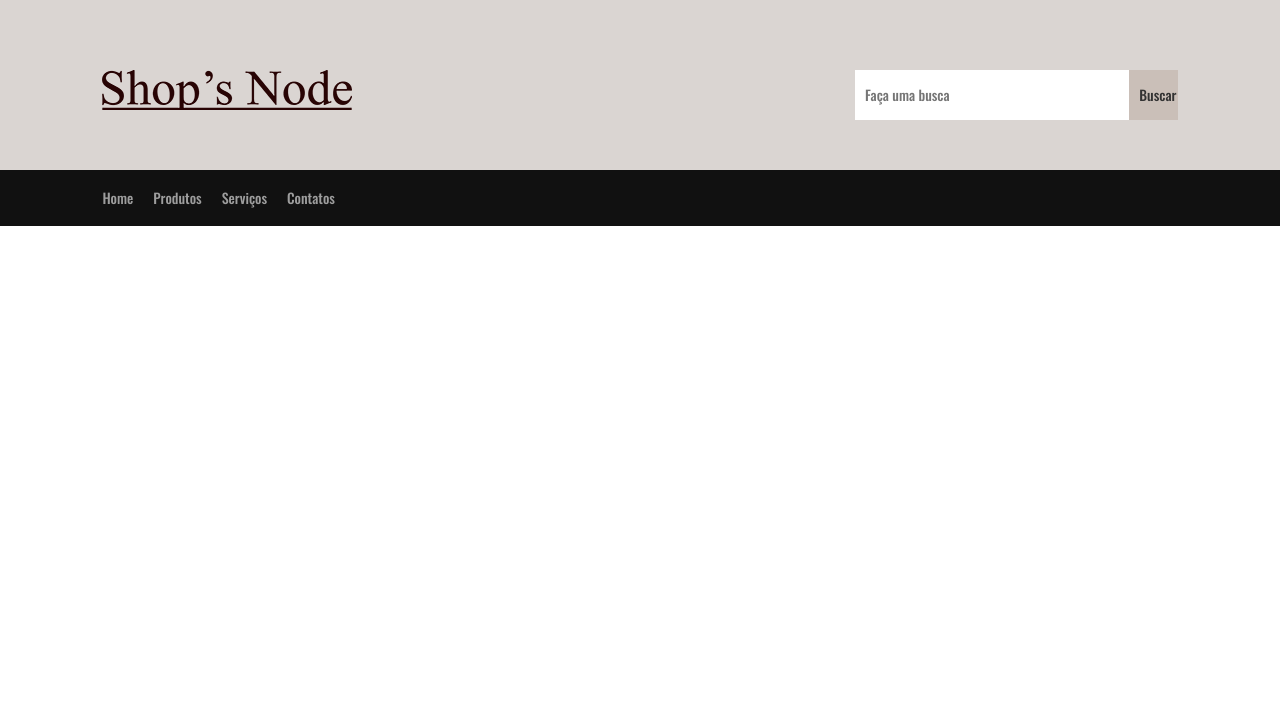
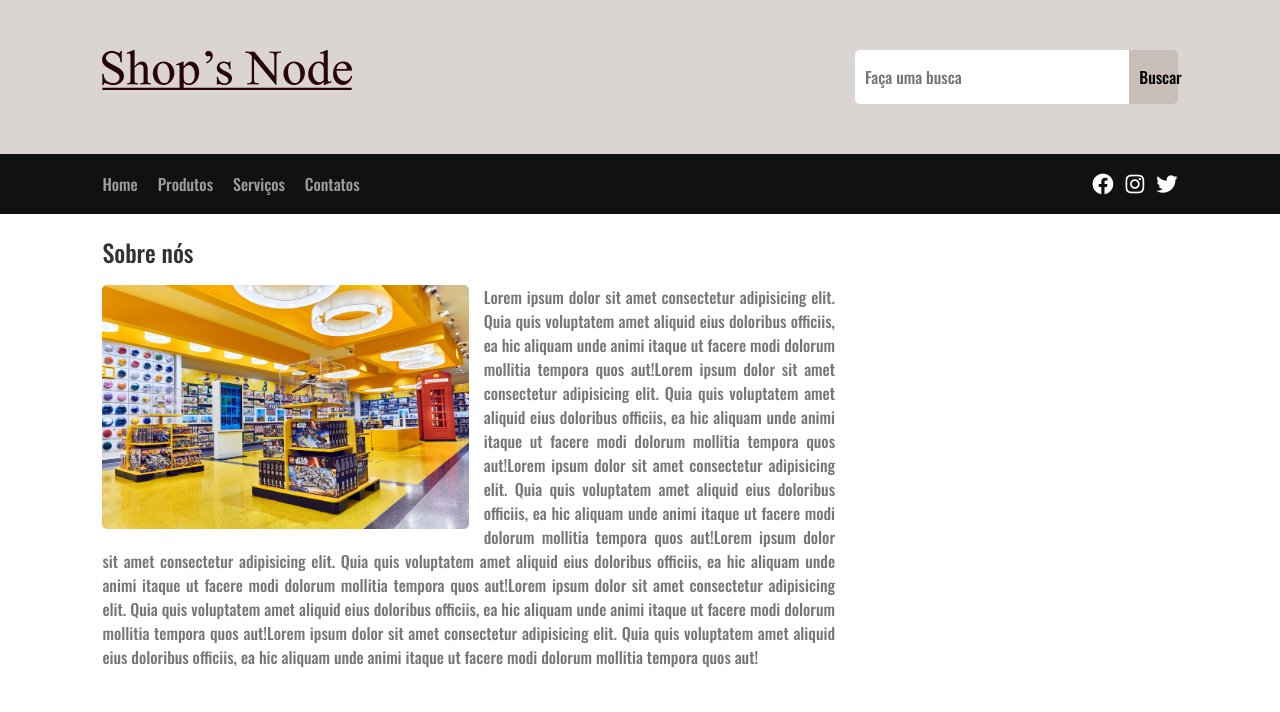
Before and after one commit to Coronel-Marc/Personal-Projects, a plain HTML site: page Sites/shopnodes/index.html in a window 1280 px wide. Drawn offline with nearby package versions, Linux system fonts and the light colour scheme.

Commit message:
Voltando à ativa
Depois de um tempo sem computador, voltei programar dando continuidade no site

```diff
--- a/Sites/shopnodes/css/style.css
+++ b/Sites/shopnodes/css/style.css
@@ -51,6 +51,7 @@ p{
     width: 85%;
     float: left;
     padding: 15px 10px;
+    border-radius: 5px 0 0 5px;
 }
 .cabecalho button{
     width: 15%;
@@ -58,6 +59,7 @@ p{
     padding: 15px 10px;
     background-color: #cabfb8;
     cursor: pointer;
+    border-radius: 0 5px 5px 0;
 }
 
 
@@ -78,4 +80,43 @@ p{
     color: #ffffff;
 }
 
-/*CORPO*/
+/*SOCIAL ICONS*/
+.social-icons{
+    float: right;
+    color: #ffffff;
+}
+.social-icons a{
+    color: #ffffff;
+    float: left;
+    margin-left: 12px;
+}
+.button-facebook:hover{
+    color: #3B5998;}
+.button-instagram:hover{
+    color: #8b0644;}
+.button-twitter:hover{
+    color: #54A4d6;
+}
+/*PRINCIPAL*/
+.principal{
+    width: 100%;
+    float: left;
+    padding: 20px 8%;
+}
+.sobre{
+    width: 70%;
+    float: left;
+    padding: 0 20px 20px 0;
+}
+.sobre h2{
+    margin-bottom: 15px;
+}
+.sobre img{
+    width: 50%;
+    float: left;
+    border-radius:  5px;
+    margin: 0 15px 15px 0;
+}
+.sobre p{
+    text-align: justify;
+}
--- a/Sites/shopnodes/index.html
+++ b/Sites/shopnodes/index.html
@@ -3,9 +3,9 @@
 <head>
     <meta charset="UTF-8">
     <meta name="viewport" content="width=device-width, initial-scale=1.0">
-    <link rel="stylesheet" href="https://maxcdn.bootstrapcdn.com/bootstrap/3.3.7/css/bootstrap.min.css">
+    <link rel="stylesheet" href="css/style.css">
+    <link rel="stylesheet" href="https://use.fontawesome.com/releases/v5.14.0/css/all.css" integrity="sha384-HzLeBuhoNPvSl5KYnjx0BT+WB0QEEqLprO+NBkkk5gbc67FTaL7XIGa2w1L0Xbgc" crossorigin="anonymous">
     <link href="https://fonts.googleapis.com/css2?family=Oswald:wght@500&display=swap" rel="stylesheet">
-    <link rel="stylesheet" href="css/style.css">
     <title>Shop's node</title>
 </head>
 <body>
@@ -16,7 +16,7 @@
         </h1>
         <form method="post">
             <input type="text" name="busca" id="botaoBuscaId" placeholder="Faça uma busca">
-            <button >Buscar</i></button>
+            <button >Buscar</button>
         </form>
     </header>
     <nav class="menu">
@@ -27,15 +27,21 @@
             <li><a href="#">Contatos</a></li>
         </ul>
         <div class="social-icons">
-            <a href="https://www.facebook.com/mynamesgabriel/" class="button-facebook"></a>
+            <a href="https://www.facebook.com/mynamesgabriel/" class="button-facebook"> <i class="fab fa-facebook fa-lg"> </i> </a>
 
-            <a href="https://www.instagram.com/j0vem_gafanhoto/?hl=pt-br" class="button-instagram"></a>
+            <a href="https://www.instagram.com/j0vem_gafanhoto/?hl=pt-br" class="button-instagram"> <i class="fab fa-instagram fa-lg"> </i> </a>
 
-            <a href="https://twitter.com/Sala_mandr4" class="button-twitter"></a>
+            <a href="https://twitter.com/Sala_mandr4" class="button-twitter"> <i class="fab fa-twitter fa-lg"> </i> </a>
         </div>
 
     </nav>
-
+    <main class="principal">
+        <article class="sobre">
+            <h2>Sobre nós</h2>
+            <img src="img/loja.jpg" alt="ShopNode">
+            <p>Lorem ipsum dolor sit amet consectetur adipisicing elit. Quia quis voluptatem amet aliquid eius doloribus officiis, ea hic aliquam unde animi itaque ut facere modi dolorum mollitia tempora quos aut!Lorem ipsum dolor sit amet consectetur adipisicing elit. Quia quis voluptatem amet aliquid eius doloribus officiis, ea hic aliquam unde animi itaque ut facere modi dolorum mollitia tempora quos aut!Lorem ipsum dolor sit amet consectetur adipisicing elit. Quia quis voluptatem amet aliquid eius doloribus officiis, ea hic aliquam unde animi itaque ut facere modi dolorum mollitia tempora quos aut!Lorem ipsum dolor sit amet consectetur adipisicing elit. Quia quis voluptatem amet aliquid eius doloribus officiis, ea hic aliquam unde animi itaque ut facere modi dolorum mollitia tempora quos aut!Lorem ipsum dolor sit amet consectetur adipisicing elit. Quia quis voluptatem amet aliquid eius doloribus officiis, ea hic aliquam unde animi itaque ut facere modi dolorum mollitia tempora quos aut!Lorem ipsum dolor sit amet consectetur adipisicing elit. Quia quis voluptatem amet aliquid eius doloribus officiis, ea hic aliquam unde animi itaque ut facere modi dolorum mollitia tempora quos aut!</p>
+        </article>
+    </main>
     <section>
         <article></article>
     </section>
```
Also changed, not shown: Sites/shopnodes/img/loja.jpg (added).
